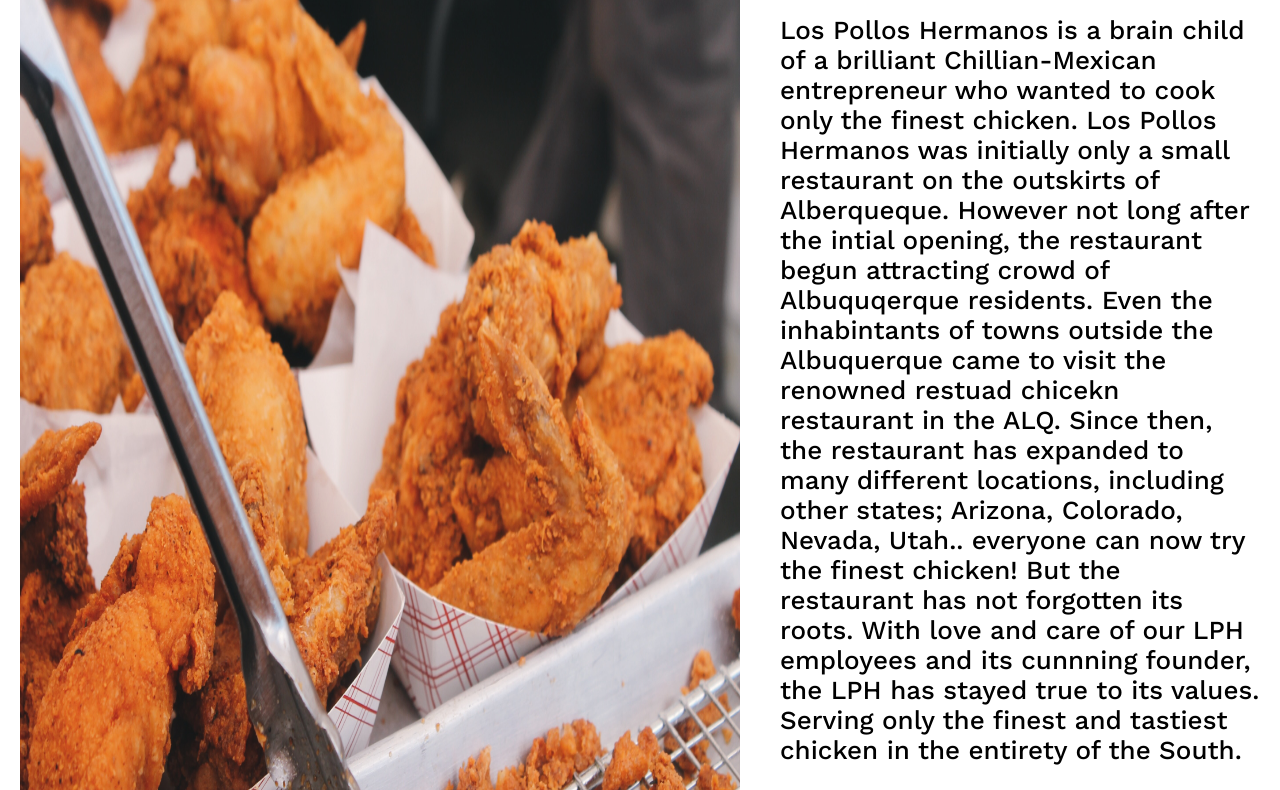
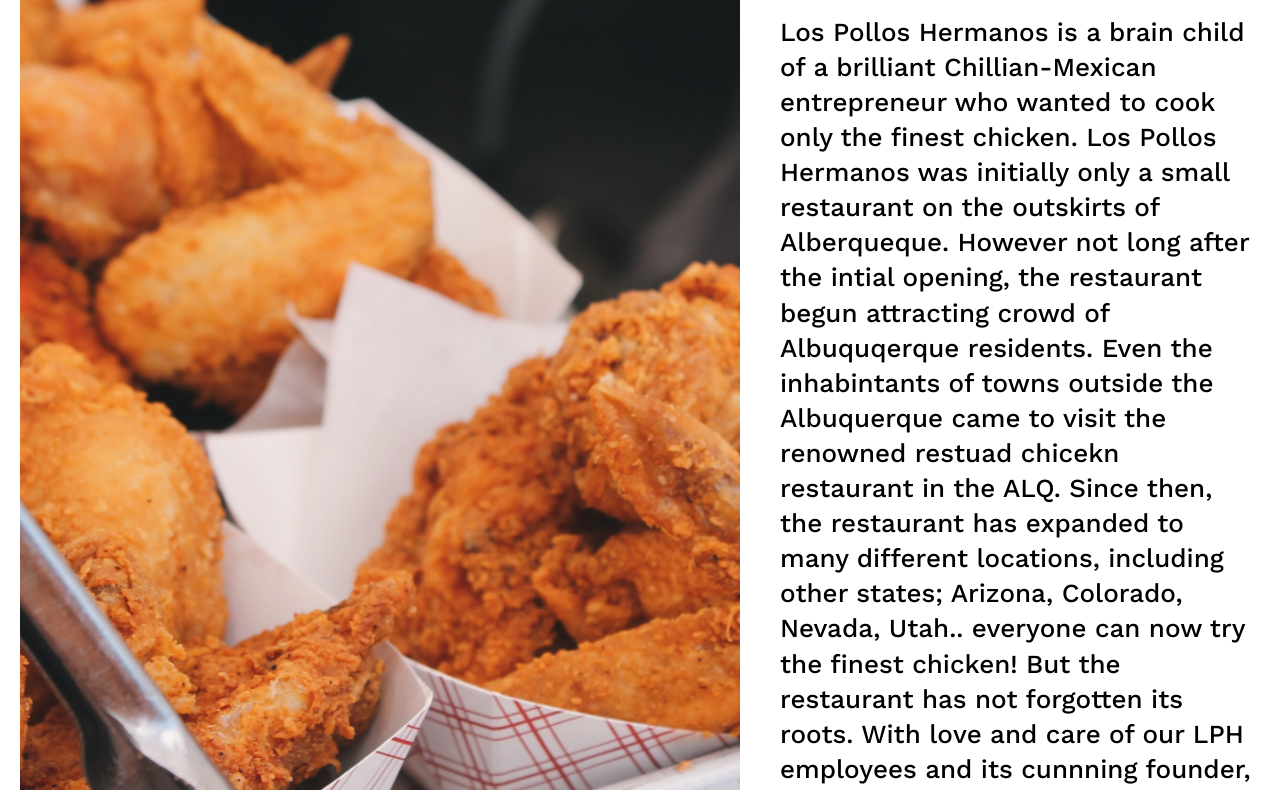
Before and after one commit to amalyakubov/TheOdinProject-RestaurantPage, a website built with webpack: page dist/index.html in a window 1280 px wide. Shown: the part 223-1013 px from the top of the page. Built offline with nearby package versions, Linux system fonts and the light colour scheme.

Commit message:
Prevent image from stretching

```diff
--- a/src/pageload.js
+++ b/src/pageload.js
@@ -31,4 +31,10 @@
 
     let menu =  document.createElement('div');
     menu.id = 'menu-container';
+    let list = document.createElement('ol');
+    let menuItemOne = document.createElement('li');
+    menuItemOne.innerHTML = 'Hi';
+    list.appendChild(menuItemOne);
+    menu.appendChild(list);
+    content.appendChild(menu);
 }
--- a/src/style.css
+++ b/src/style.css
@@ -44,12 +44,17 @@
     margin-left: 40px;
 }
 
+#story-container p {
+    line-height: 1.35;
+}
+
 #photo-container {
     width: 60%;
     height: auto;
 }
 
 #photo-container img {
+    object-fit: cover;
     height: 100%;
     width: 100%;
 }
```
Also changed, not shown: dist/main.js.
